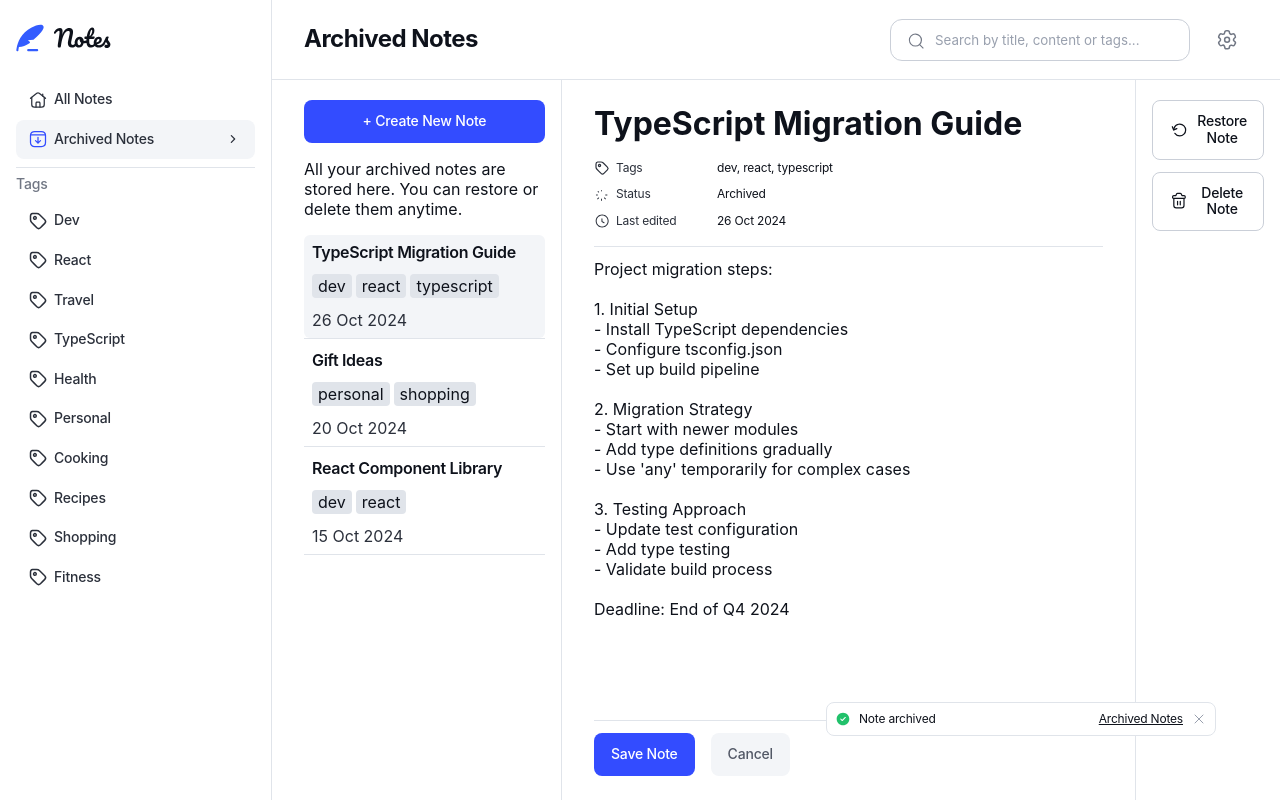
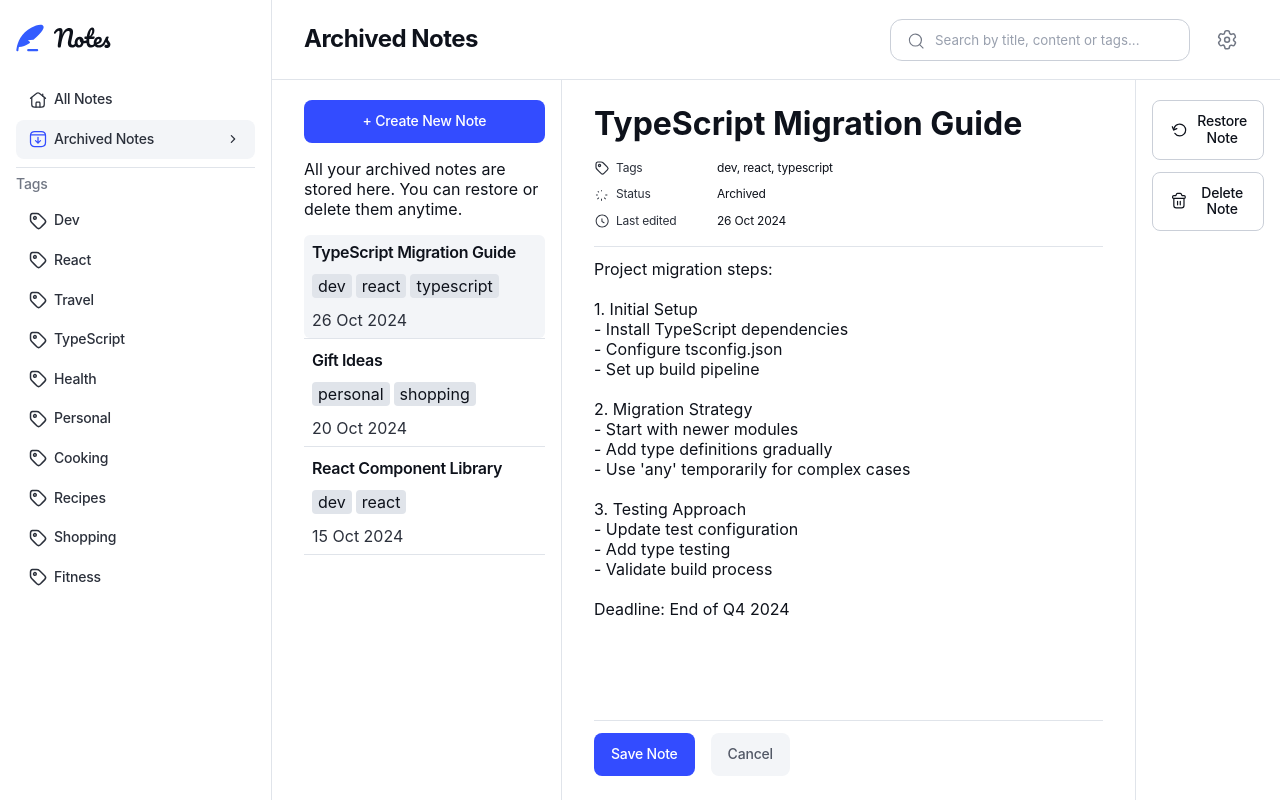
Before and after one commit to RicardoGeada/fm-note-taking-web-app, a React (Vite) app: page /archived/note-7 in a window 1280 px wide. Built offline with nearby package versions, Linux system fonts and the light colour scheme; a web font is replaced by a local one.

Commit message:
feat(toast): isolated toast handling via useImperativeHandle

```diff
--- a/src/components/NoteDetail/NoteDetail.tsx
+++ b/src/components/NoteDetail/NoteDetail.tsx
@@ -11,6 +11,7 @@ import { DUMMY_NOTES } from "./../../dummy-notes";
 
 // Components
 import NoteDetailHeader from "./NoteDetailHeader/NoteDetailHeader";
+import NoteDetailProperty from "./NoteDetailProperty/NoteDetailProperty";
 import DeleteNoteModal, { type DeleteNoteModalRef } from "./../DeleteNoteModal/DeleteNoteModal";
 import ArchiveNoteModal, { type ArchiveNoteModalRef } from "./../ArchiveNoteModal/ArchiveNoteModal";
 
@@ -21,8 +22,8 @@ import RestoreIcon from "./../../assets/images/icon-restore.svg?react";
 import TagIcon from "./../../assets/images/icon-tag.svg?react";
 import StatusIcon from "./../../assets/images/icon-status.svg?react";
 import LastEditedIcon from "./../../assets/images/icon-clock.svg?react";
-import NoteDetailProperty from "./NoteDetailProperty/NoteDetailProperty";
-import Toast from "../Toast/Toast";
+import Toast, { type ToastRef } from "../Toast/Toast";
+
 
 export default function NoteDetail() {
   const isDesktop = useMediaQuery({ minWidth: 1080 });
@@ -31,6 +32,7 @@ export default function NoteDetail() {
   const note = DUMMY_NOTES.find((n) => n.id === noteId);
   const deleteNoteDialog = useRef<DeleteNoteModalRef | null>(null);
   const archiveNoteDialog = useRef<ArchiveNoteModalRef | null>(null);
+  const toast = useRef<ToastRef | null>(null);
 
   if (!note) {
     return <div>Not found.</div>;
@@ -48,8 +50,8 @@ export default function NoteDetail() {
       <DeleteNoteModal ref={deleteNoteDialog} />
       <ArchiveNoteModal ref={archiveNoteDialog} />
 
-      {/* Toasts */}
-      <Toast text="Note archived" link={{to: "/archived", text: "Archived Notes"}}/>
+      {/* Toast */}
+      <Toast ref={toast} />
 
       <div className={styles["note-wrapper"]}>
         <div className={styles["note"]}>
@@ -79,7 +81,7 @@ export default function NoteDetail() {
             <>
               <div className="hl-separator"></div>
               <div className={styles["note__buttons"]}>
-                <button className="btn btn--primary">Save Note</button>
+                <button className="btn btn--primary" onClick={() => toast.current?.show({text: "Note saved successfully!"})}>Save Note</button>
                 <button className="btn btn--secondary">Cancel</button>
               </div>
             </>
--- a/src/components/Toast/Toast.tsx
+++ b/src/components/Toast/Toast.tsx
@@ -1,25 +1,44 @@
 import { Link } from "react-router-dom";
+import { createPortal } from "react-dom";
+import { forwardRef, useEffect, useImperativeHandle, useState } from "react";
 
 import styles from "./Toast.module.scss";
 
 import CheckIcon from "./../../assets/images/icon-checkmark.svg?react";
 import CloseIcon from "./../../assets/images/icon-cross.svg?react";
-import { createPortal } from "react-dom";
-
 
 type ToastProps = {
   text: string;
   link?: {
-        text: string,
-        to: string,
-    }
-}
+    text: string;
+    to: string;
+  };
+};
 
-export default function Toast({text, link}: ToastProps) {
+export type ToastRef = {
+  show: ({ text, link }: ToastProps) => void;
+};
+
+const Toast = forwardRef<ToastRef>(function Toast(_, ref) {
+  const [toast, setToast] = useState<ToastProps | null>(null);
+  const [visible, setVisible] = useState(false);
+
   const toastRoot = document.getElementById("toasts");
 
-    if(!toastRoot) return null;
+  useImperativeHandle(ref, () => ({
+    show(props: ToastProps) {
+      setToast(props);
+      setVisible(true);
+    },
+  }));
 
+  useEffect(() => {
+    if (!visible) return;
+    const timer = setTimeout(() => setVisible(false), 3000);
+    return () => clearTimeout(timer);
+  }, [visible]);
+
+  if (!toastRoot || !visible || !toast) return null;
 
   return createPortal(
     <div
@@ -28,11 +47,19 @@ export default function Toast({text, link}: ToastProps) {
       aria-atomic="true"
       className={styles["toast"]}
     >
-        <CheckIcon className={styles["toast__checkmark-icon"]}/>
-        <span className={styles["toast__text"]}>{text}</span>
-        {link && <Link className={styles["toast__link"]} to={link.to}>{link.text}</Link>}
-        <CloseIcon className={styles["toast__close-icon"]}/>
+      <CheckIcon className={styles["toast__checkmark-icon"]} />
+      <span className={styles["toast__text"]}>{toast?.text}</span>
+      {toast.link && (
+        <Link className={styles["toast__link"]} to={toast.link.to}>
+          {toast.link.text}
+        </Link>
+      )}
+      <button onClick={() => setVisible(false)}>
+        <CloseIcon className={styles["toast__close-icon"]} />
+      </button>
     </div>,
     toastRoot
-    )
-}
+  );
+});
+
+export default Toast;
```
Lines whose indentation alone changed are shown as unchanged.
